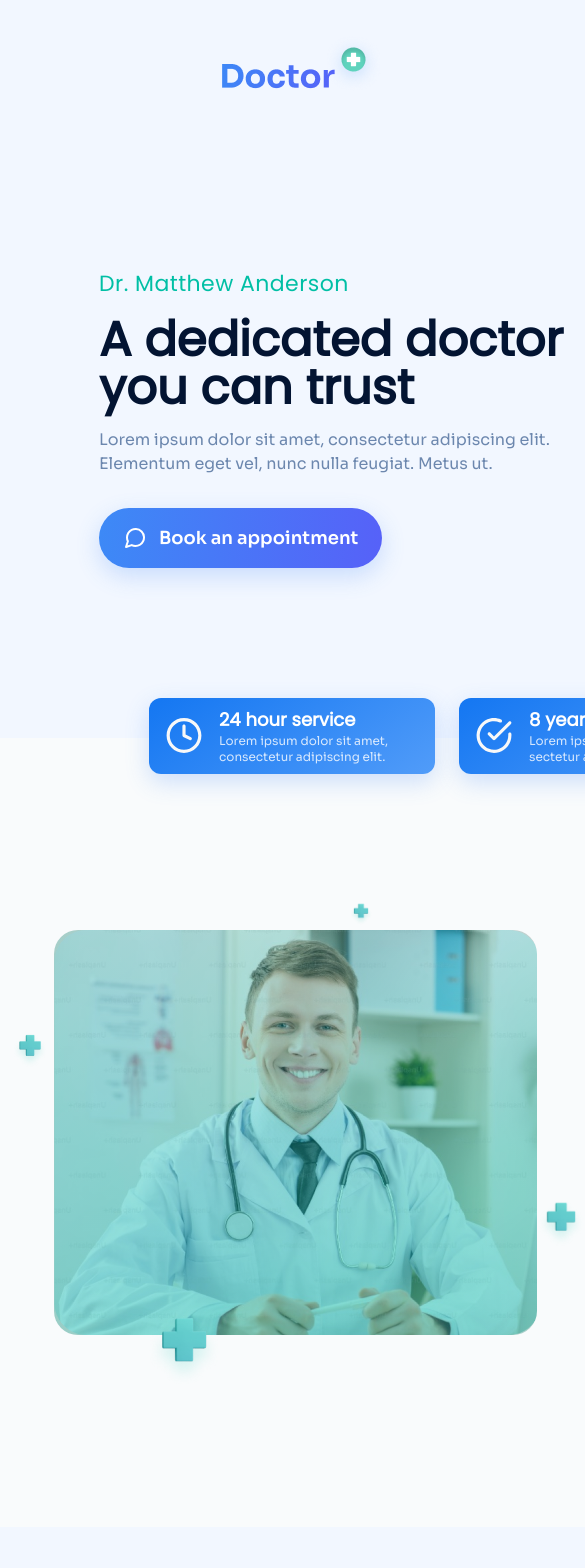
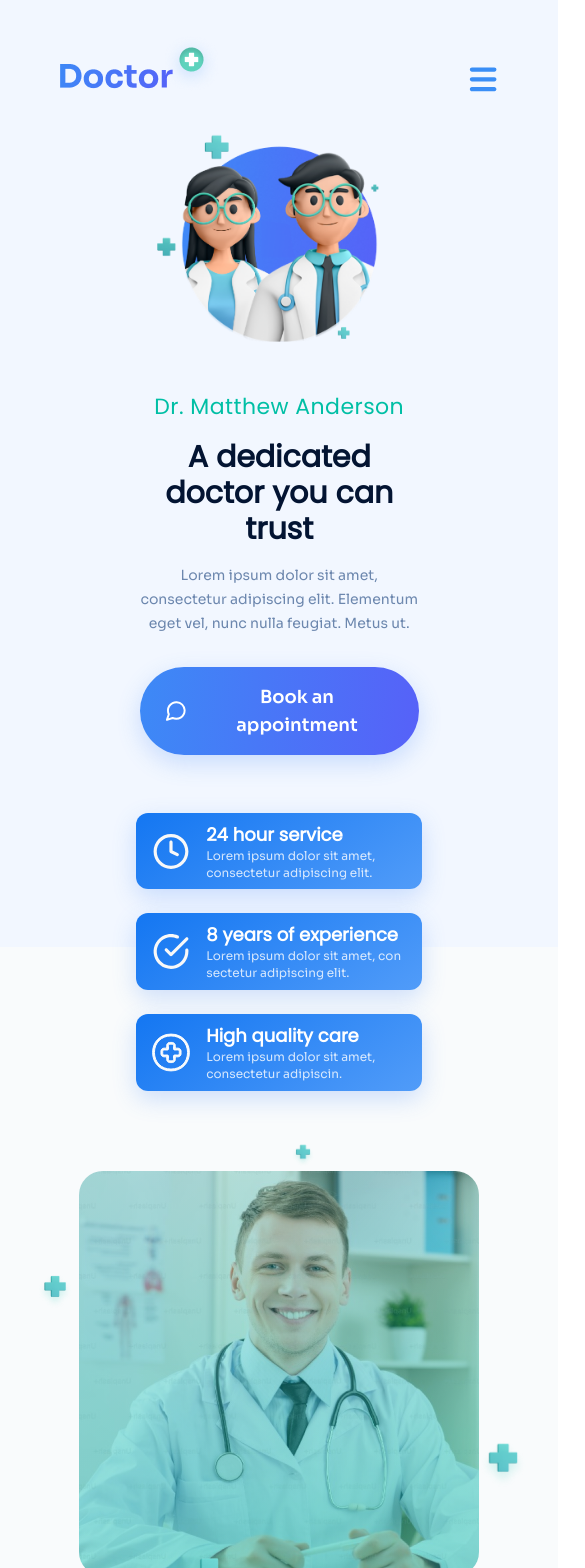
Before and after one commit to vivienogoun/FigmaToCode-Challenge-Week1-vivienogoun, a Next.js app: page / in a window 390 px wide. Shown: the top 1568 px of the page, 585 px wide, since content can reach past the window. Built offline with nearby package versions, Linux system fonts and the light colour scheme.

Commit message:
make the page responsive

```diff
--- a/src/app/page.tsx
+++ b/src/app/page.tsx
@@ -17,26 +17,28 @@ import ChevronLeft from "@/components/icons/chevron-left";
 import ChevronRight from "@/components/icons/chevron-right";
 import Review from "@/components/section6/review";
 import { motion } from "framer-motion";
+import ChevronBack from "@/components/icons/chevron-back";
+import ChevronForward from "@/components/icons/chevron-forward";
 
 export default function Home() {
   return (
     // main content of the page i.e without header and footer
     <main className="flex min-h-screen flex-col items-center justify-between bg-[#F9FBFC] dark:bg-second">
       {/* section 1: presentation */}
-      <section className="bg-[#F2F7FF] flex flex-col items-center w-full p-24 pb-0 relative">
-        <div className="flex items-center m-auto mb-32">
+      <section className="bg-[#F2F7FF] flex flex-col items-center w-full p-0 sm:p-24 pb-0 relative">
+        <div className="flex flex-col-reverse sm:flex-row items-center mb-48 sm:mb-32 gap-12 sm:gap-0">
           {/* text content */}
           <div className="w-[50%] flex justify-center">
-            <div className="inline-flex flex-col items-start gap-8">
-              <div className="flex flex-col items-start gap-4">
+            <div className="inline-flex flex-col items-center sm:items-start gap-8">
+              <div className="flex flex-col items-center sm:items-start gap-4">
                 <p className="text-green text-[22px] leading-normal font-medium tracking-[.44px]">
                   Dr. Matthew Anderson
                 </p>
-                <p className="text-[#031432] text-5xl font-bold tracking-[120%] max-w-[500px]">
+                <p className="text-[#031432] text-center sm:text-left text-3xl sm:text-5xl font-bold tracking-[120%] max-w-[500px]">
                   A dedicated doctor you can trust
                 </p>
                 <p
-                  className={`${sora.className} text-second text-[16px] leading-6 max-w-[480px]`}
+                  className={`${sora.className} text-center sm:text-left text-second text-sm sm:text-[16px] leading-6 max-w-[480px]`}
                 >
                   Lorem ipsum dolor sit amet, consectetur adipiscing elit.
                   Elementum eget vel, nunc nulla feugiat. Metus ut.
@@ -54,15 +56,15 @@ export default function Home() {
             <Image
               src={"/section1-graphics.png"}
               alt=""
-              width={800}
-              height={800}
+              width={679}
+              height={517}
               className=""
             />
           </div>
         </div>
 
         {/* list items */}
-        <div className="flex justify-center items-start gap-6 absolute -bottom-9 w-fit m-auto">
+        <div className="flex flex-col sm:flex-row justify-center items-start gap-6 absolute -bottom-36 sm:-bottom-9 w-fit m-auto">
           <Section1ListItem
             icon={<ClockIcon />}
             title="24 hour service"
@@ -82,14 +84,11 @@ export default function Home() {
       </section>
 
       {/* section 2: about */}
-      <section className="flex justify-center items-center gap-32 mx-8 my-48">
+      <section className="flex flex-col sm:flex-row justify-center items-center gap-16 sm:gap-32 mx-8 mt-56 mb-24 sm:my-48">
         {/* image and plusicons */}
         <div
-          className="rounded-3xl w-[483px] h-[405px] relative"
-          style={{
-            background:
-              "linear-gradient(42deg, rgba(0, 191, 165, 0.27) 25.39%, rgba(64, 133, 247, 0.00) 131.52%), url('/section2-image.png'), lightgray -212.673px 0px / 143.998% 115.309% no-repeat",
-          }}
+          id="section2-image"
+          className="rounded-3xl w-[400px] sm:w-[483px] h-[405px] relative"
         >
           <PlusIcon className="w-8 h-8 absolute -top-8 right-40" />
           <PlusIcon className="w-12 h-12 absolute -left-12 top-24" />
@@ -98,7 +97,7 @@ export default function Home() {
         </div>
 
         {/* content */}
-        <div className="flex flex-col justify-center items-start gap-8 max-w-[485px]">
+        <div className="flex flex-col justify-center items-center sm:items-start gap-8 max-w-[485px]">
           <div className="flex flex-col items-start gap-4">
             <p className="text-green text-[22px] leading-normal font-medium tracking-[.44px]">
               About me
@@ -120,11 +119,11 @@ export default function Home() {
       </section>
 
       {/* section 3: services */}
-      <section className="bg-[#F2F7FF] flex flex-col gap-24 p-24 w-full">
+      <section className="bg-[#F2F7FF] flex flex-col items-center gap-24 p-16 sm:p-24 w-full">
         {/* top section */}
-        <div className="flex justify-around items-center m-auto gap-24">
+        <div className="flex flex-col-reverse sm:flex-row justify-around items-center m-auto gap-8 sm:gap-24">
           {/* content */}
-          <div className="inline-flex flex-col items-start gap-8 max-w-[485px]">
+          <div className="inline-flex flex-col items-center sm:items-start gap-8 max-w-[485px]">
             {/* texts */}
             <div className="flex flex-col items-start gap-4">
               <p className="text-green text-[22px] leading-normal font-medium tracking-[.44px]">
@@ -154,9 +153,8 @@ export default function Home() {
         </div>
 
         {/* services */}
-        <div className="flex flex-col items-center gap-10">
-          {/* row 1 */}
-          <div className="flex items-start gap-10">
+        {/* desktop: grid */}
+        <div className="sm:grid grid-cols-3 grid-rows-2 gap-10 hidden">
           {/* service 1 */}
           <Section3ServicesItem
             pathToImage="/section3/semiologia.png"
@@ -175,9 +173,6 @@ export default function Home() {
             title="Nutritional"
             description="Lorem ipsum dolor sit amet, consecte tur adipiscing elit aliquet iTristique id nibh lobortis nunc"
           />
-          </div>
-          {/* row 2 */}
-          <div className="flex items-start gap-10">
           {/* service 4 */}
           <Section3ServicesItem
             pathToImage="/section3/healthy.png"
@@ -197,12 +192,22 @@ export default function Home() {
             description="Lorem ipsum dolor sit amet, consecte tur adipiscing elit aliquet iTristique id nibh lobortis nunc"
           />
         </div>
-          <div></div>
+
+        {/* mobile: caroussel */}
+        <div className="flex items-center gap-4 sm:hidden">
+          <ChevronBack />
+          {/* service 1 */}
+          <Section3ServicesItem
+            pathToImage="/section3/semiologia.png"
+            title="General"
+            description="Lorem ipsum dolor sit amet, consecte tur adipiscing elit aliquet iTristique id nibh lobortis nunc"
+          />
+          <ChevronForward />
         </div>
       </section>
 
       {/* section 4: CTA */}
-      <section className="relative m-24">
+      <section className="relative m-16 sm:m-24">
         {/* info box */}
         <div className="flex flex-col items-center gap-3">
           <p className="text-green text-center text-[22px] font-medium leading-normal tracking-[.44px]">
@@ -217,11 +222,11 @@ export default function Home() {
           >
             <div className="flex flex-col justify-between items-center shrink-0 gap-8">
               <div className="flex flex-col justify-center items-center gap-4">
-                <p className="text-white text-center text-[32px] font-semibold leading-normal max-w-[903px]">
+                <p className="text-white text-center text-2xl sm:text-[32px] font-semibold leading-normal max-w-[400px] sm:max-w-[903px]">
                   Schedule a virtual or presential appointment today
                 </p>
                 <p
-                  className={`text-white text-center ${sora.className} text-[16px] leading-6 opacity-80 max-w-[676px]`}
+                  className={`text-white text-center ${sora.className} text-[16px] leading-6 opacity-80 max-w-[400px] sm:max-w-[676px]`}
                 >
                   Lorem ipsum dolor sit amet, consectetur adipiscing elit.
                   Egestas egestas viverra turpis habitant eu sociis fermentum
@@ -246,18 +251,15 @@ export default function Home() {
       </section>
 
       {/* section 5: video */}
-      <section className="m-24 flex flex-col items-center gap-8">
+      <section className="m-16 sm:m-24 flex flex-col items-center gap-8">
         <p className="text-green text-center text-[22px] font-medium tracking-[.44px]">
           Why Dr. Matthew Anderson?
         </p>
 
         {/* player */}
         <div
-          className="rounded-[32px] w-[1012px] h-[567px] flex justify-center items-center"
-          style={{
-            background:
-              "url('/section5/player-image.png'), lightgray 0px -23.075px / 100% 119.048% no-repeat", //linear-gradient(145deg, #1678F2 3.73%, #65A8FB 132.69%),
-          }}
+          id="video-player"
+          className="rounded-[32px] w-[400px] sm:w-[1012px] h-[385px] sm:h-[567px] flex justify-center items-center"
         >
           <Image
             src={"/section5/play-button.png"}
@@ -270,11 +272,11 @@ export default function Home() {
 
         {/* details */}
         <div className="flex flex-col items-center gap-4">
-          <p className="text-dark text-center text-[32px] font-semibold max-w-[800px]">
+          <p className="text-dark text-center text-[32px] font-semibold max-w-[400px] sm:max-w-[800px]">
             A dedicated doctor with the core mission to help
           </p>
           <p
-            className={`text-second text-center ${sora.className} text-[16px] leading-6 max-w-[843px]`}
+            className={`text-second text-center ${sora.className} text-sm sm:text-[16px] leading-6 max-w-[400px] sm:max-w-[843px]`}
           >
             orem ipsum dolor sit amet, consectetur adipiscing elit. Quam proin
             nibh cursus at sed sagittis amet, sed. Tristique id nibh lobortis
@@ -284,7 +286,7 @@ export default function Home() {
         </div>
 
         {/* listitems */}
-        <div className="flex items-start gap-8 mt-4">
+        <div className="flex flex-col sm:flex-row items-start gap-8 mt-4">
           <Section5ListItem
             icon={<ClockIcon />}
             text="+15 years of experience"
@@ -301,14 +303,14 @@ export default function Home() {
       </section>
 
       {/* section 6: review */}
-      <section className="bg-[#F2F7FF] w-full p-24 flex flex-col items-center gap-12">
+      <section className="bg-[#F2F7FF] w-full p-16 sm:p-24 flex flex-col items-center gap-12">
         {/* testimonials */}
         <div className="flex flex-col items-start gap-4 max-w-[676px]">
-          <p className="text-dark text-center text-[32px] font-semibold">
+          <p className="text-dark text-center text-2xl sm:text-[32px] font-semibold max-w-[400px] sm:max-w-[none]">
             What our great customers say about Dr. Matthew Anderson
           </p>
           <p
-            className={`text-second text-center ${sora.className} text-[16px] leading-6`}
+            className={`text-second text-center ${sora.className} text-sm sm:text-[16px] leading-6 max-w-[400px] sm:max-w-[none]`}
           >
             Lorem ipsum dolor sit amet, consectetur adipiscing elit, sed do
             eiusmod tempor incididunt ut labore et dolore
@@ -316,7 +318,8 @@ export default function Home() {
         </div>
 
         {/* content */}
-        <div className="flex items-center gap-4">
+        {/* desktop: grid */}
+        <div className="sm:flex items-center gap-4 hidden">
           <ChevronLeft />
 
           {/* reviews */}
@@ -356,6 +359,21 @@ export default function Home() {
           </div>
           <ChevronRight />
         </div>
+
+        {/* mobile: caroussel */}
+        <div className="flex items-center gap-4 sm:hidden">
+          <ChevronBack />
+          {/* review 1 */}
+          <Review
+            text="Lorem ipsum dolor sit amet, consectetur adipiscing elit, sed do eiusmod tempor incididunt ut labore et dolore"
+            author={{
+              pathToImage: "/section6/review1.png",
+              name: "Samy White",
+              title: "Cardiology Patient",
+            }}
+          />
+          <ChevronForward />
+        </div>
       </section>
     </main>
   );
```
Lines whose indentation alone changed are shown as unchanged.
